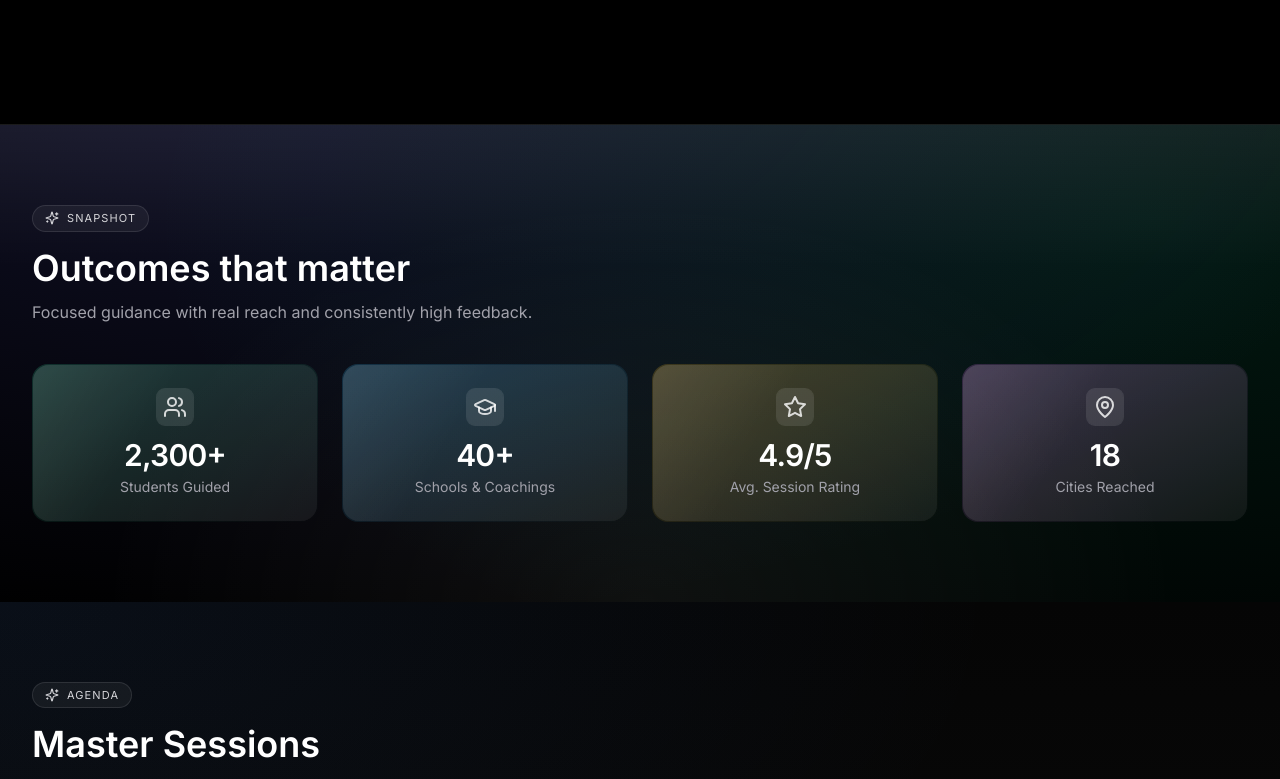
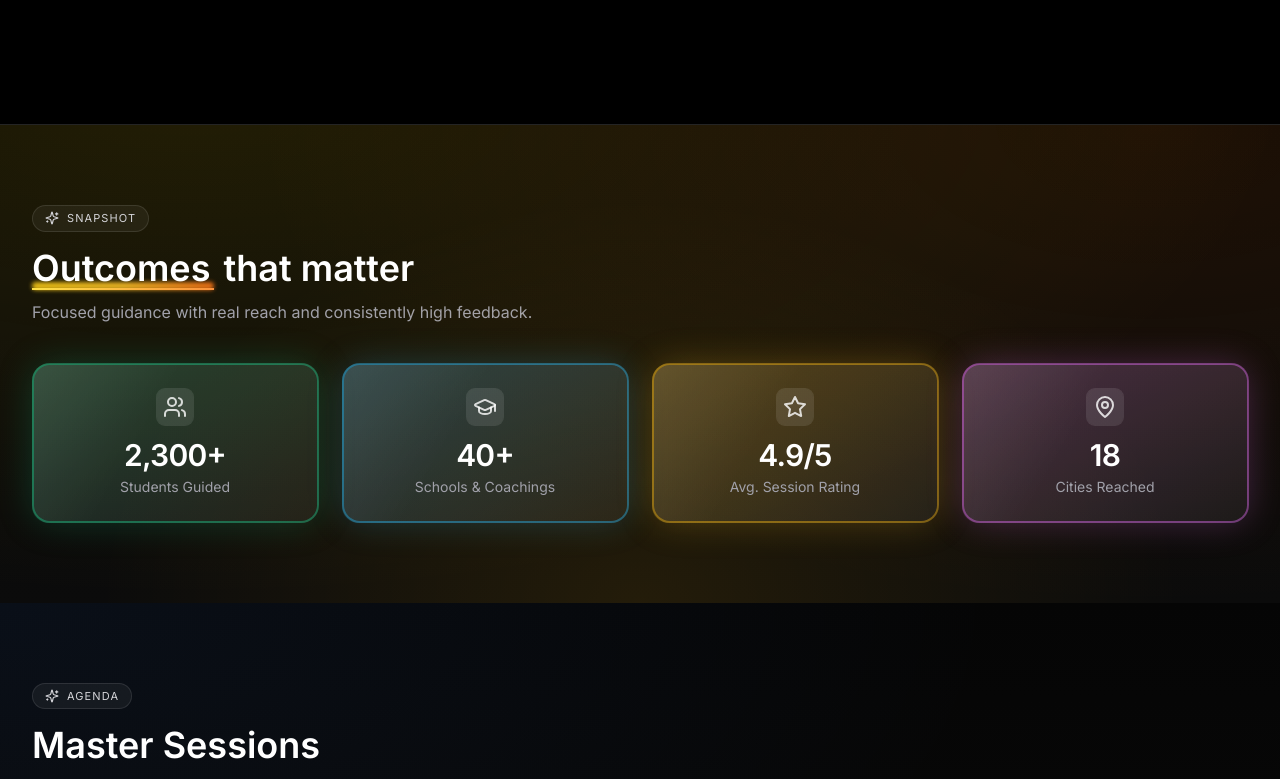
Before and after one commit to flamesResource6/frontend-repo_tioanaxl_5phsjw, a React (Vite) app: page / in a window 1280 px wide. Shown: the part 720-1499 px from the top of the page. Built offline with nearby package versions, Linux system fonts and the light colour scheme; a web font is replaced by a local one.

Commit message:
Update project prj_tioanaxl - 2025-11-14T02:54:28.563Z

```diff
--- a/src/App.jsx
+++ b/src/App.jsx
@@ -184,31 +184,40 @@ const GlassCard = ({ children, className = '' }) => (
 
 function Stats() {
   const stats = [
-    { label: 'Students Guided', value: '2,300+', icon: Users, hue: 'from-emerald-400/20 to-emerald-300/0' },
-    { label: 'Schools & Coachings', value: '40+', icon: GraduationCap, hue: 'from-sky-400/20 to-sky-300/0' },
-    { label: 'Avg. Session Rating', value: '4.9/5', icon: Star, hue: 'from-amber-400/20 to-amber-300/0' },
-    { label: 'Cities Reached', value: '18', icon: MapPin, hue: 'from-fuchsia-400/20 to-fuchsia-300/0' },
+    { label: 'Students Guided', value: '2,300+', icon: Users, hue: 'from-emerald-400/20 to-emerald-300/0', ring: 'ring-emerald-400/40', glow: 'shadow-[0_0_36px_rgba(16,185,129,0.25)]' },
+    { label: 'Schools & Coachings', value: '40+', icon: GraduationCap, hue: 'from-sky-400/20 to-sky-300/0', ring: 'ring-sky-400/40', glow: 'shadow-[0_0_36px_rgba(56,189,248,0.22)]' },
+    { label: 'Avg. Session Rating', value: '4.9/5', icon: Star, hue: 'from-amber-400/20 to-amber-300/0', ring: 'ring-amber-400/40', glow: 'shadow-[0_0_36px_rgba(251,191,36,0.25)]' },
+    { label: 'Cities Reached', value: '18', icon: MapPin, hue: 'from-fuchsia-400/20 to-fuchsia-300/0', ring: 'ring-fuchsia-400/40', glow: 'shadow-[0_0_36px_rgba(232,121,249,0.25)]' },
   ]
   return (
-    <section className="relative border-t border-white/10 bg-[radial-gradient(1200px_600px_at_20%_-20%,rgba(99,102,241,0.18),transparent),radial-gradient(1000px_500px_at_90%_20%,rgba(16,185,129,0.14),transparent)]">
-      <div className="pointer-events-none absolute inset-0 bg-[linear-gradient(to_bottom,rgba(255,255,255,0.06),transparent_30%),radial-gradient(ellipse_at_bottom,rgba(255,255,255,0.06),transparent_60%)]" />
+    <section className="relative border-t border-white/10 bg-[radial-gradient(1100px_520px_at_15%_-10%,rgba(255,213,0,0.12),transparent),radial-gradient(900px_480px_at_90%_0%,rgba(255,115,0,0.10),transparent),linear-gradient(to_bottom,#060606,#0b0b0b)]">
+      <div className="pointer-events-none absolute inset-0 bg-[radial-gradient(ellipse_at_bottom,rgba(255,180,0,0.10),transparent_60%)]" />
       <Container>
         <div className="py-18 md:py-20">
           <SectionHeader
             eyebrow="Snapshot"
-            title="Outcomes that matter"
+            title={
+              <>
+                <span className="relative inline-block pr-1">
+                  <span className="relative z-10">Outcomes</span>
+                  <span className="pointer-events-none absolute left-0 right-0 -bottom-0.5 h-2 rounded-full bg-gradient-to-r from-yellow-400 via-amber-400 to-orange-500 blur-[2px] opacity-90" />
+                  <span className="pointer-events-none absolute left-0 right-0 -bottom-0.5 h-[2px] bg-gradient-to-r from-yellow-300 to-orange-400" />
+                </span>{' '}
+                that matter
+              </>
+            }
             subtitle="Focused guidance with real reach and consistently high feedback."
           />
           <div className="mt-10 grid grid-cols-2 md:grid-cols-4 gap-6">
-            {stats.map((s, idx) => (
+            {stats.map((s) => (
               <motion.div
                 key={s.label}
                 whileHover={{ y: -6, scale: 1.01 }}
                 transition={{ type: 'spring', stiffness: 260, damping: 20 }}
                 className="relative"
               >
-                <div className={`rounded-2xl p-[1px] bg-gradient-to-br ${s.hue}`}>
-                  <div className="relative rounded-2xl h-full w-full overflow-hidden">
+                <div className={`rounded-2xl p-[1.5px] bg-gradient-to-br ${s.hue}`}>
+                  <div className={`relative rounded-2xl h-full w-full overflow-hidden ring-2 ${s.ring} ${s.glow} transition-shadow`}>
                     <div className="absolute inset-0 bg-[linear-gradient(120deg,rgba(255,255,255,0.12),transparent_40%)] opacity-60" />
                     <GlassCard className="relative p-6 text-center bg-[rgba(12,12,12,0.55)]">
                       <div className="mx-auto mb-3 flex h-9 w-9 items-center justify-center rounded-lg bg-white/10 ring-1 ring-white/10">
```
Also changed, not shown: 1 other file (tests, documents, lock files or other folders).
